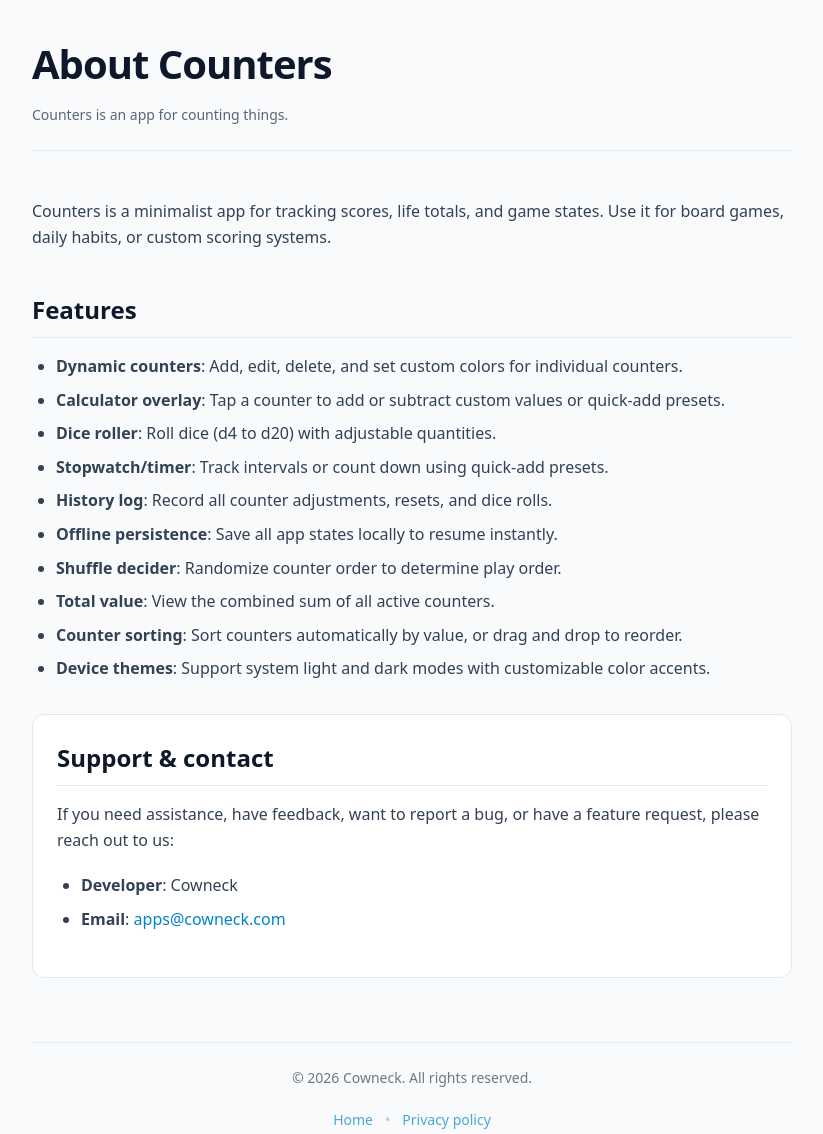
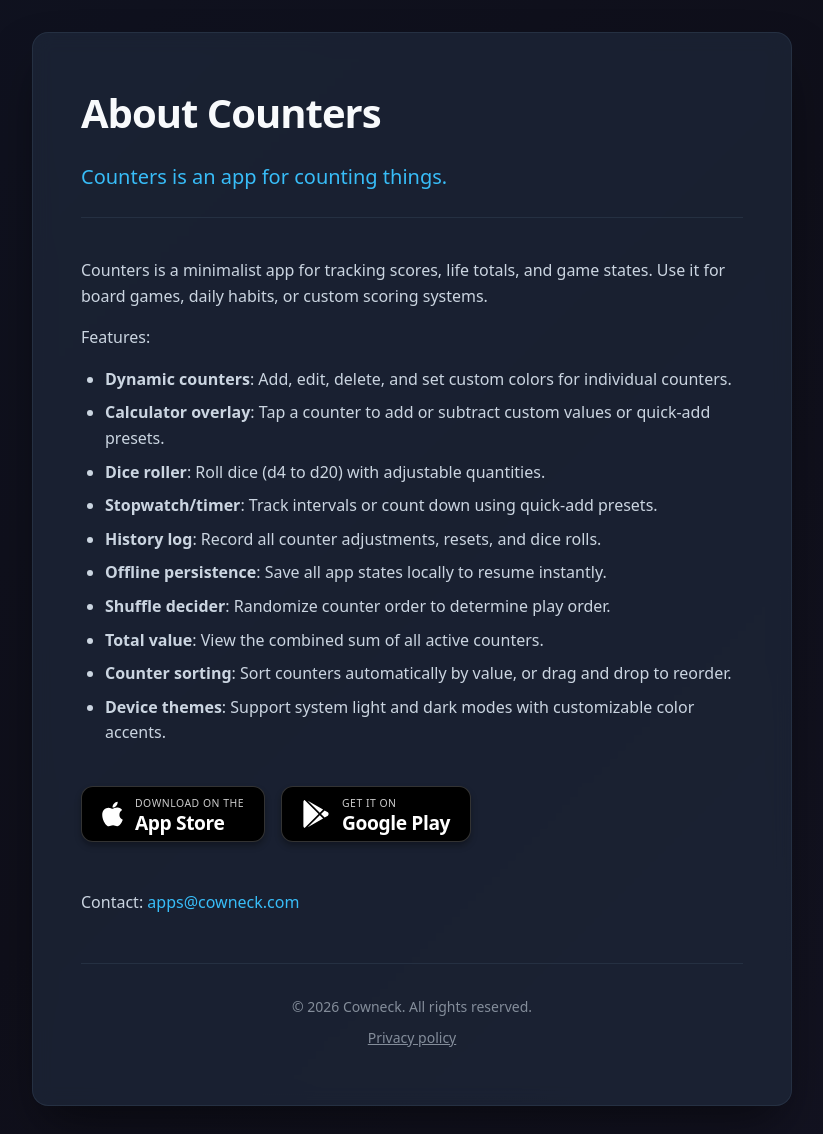
Before and after one commit to jimmyorr/counters, a website: page public/about.html in a window 1280 px wide. Shown: the top 1134 px of the page, without its empty margins (228-1051 px from the left). Drawn offline with Linux system fonts and the light colour scheme.

Commit message:
refactor: redesign about page with animated background and add store download links

```diff
--- a/public/about.html
+++ b/public/about.html
@@ -6,46 +6,56 @@
     <title>About Counters</title>
     <style>
       :root {
-        --bg-color: #0f172a;
-        --card-bg: #1e293b;
+        --card-bg: rgba(30, 41, 59, 0.7);
         --text-color: #cbd5e1;
         --heading-color: #f8fafc;
         --accent-color: #38bdf8;
-        --border-color: #334155;
+        --border-color: rgba(51, 65, 85, 0.5);
         --max-width: 760px;
-      }
-
-      @media (prefers-color-scheme: light) {
-        :root {
-          --bg-color: #f8fafc;
-          --card-bg: #ffffff;
-          --text-color: #334155;
-          --heading-color: #0f172a;
-          --accent-color: #0284c7;
-          --border-color: #e2e8f0;
-        }
       }
 
       body {
         font-family: system-ui, -apple-system, BlinkMacSystemFont, "Segoe UI",
-          Roboto, Oxygen, Ubuntu, Cantarell, "Open Sans", "Helvetica Neue",
-          sans-serif;
-        background-color: var(--bg-color);
+          Roboto, Oxygen, Ubuntu, Cantarell, sans-serif;
         color: var(--text-color);
         line-height: 1.6;
         margin: 0;
         padding: 2rem 1.5rem;
         display: flex;
         justify-content: center;
+        min-height: 100vh;
+        /* Dynamic gradient background */
+        background: linear-gradient(-45deg, #1a1a2e, #0f0f1a, #0f172a, #172554);
+        background-size: 400% 400%;
+        animation: gradientBg 15s ease infinite;
+      }
+
+      @keyframes gradientBg {
+        0% {
+          background-position: 0% 50%;
+        }
+        50% {
+          background-position: 100% 50%;
+        }
+        100% {
+          background-position: 0% 50%;
+        }
       }
 
       .container {
         max-width: var(--max-width);
         width: 100%;
+        background: var(--card-bg);
+        padding: 3rem;
+        border-radius: 1rem;
+        box-shadow: 0 25px 50px -12px rgba(0, 0, 0, 0.5);
+        backdrop-filter: blur(10px);
+        border: 1px solid var(--border-color);
+        box-sizing: border-box;
       }
 
       header {
-        margin-bottom: 3rem;
+        margin-bottom: 2.5rem;
         border-bottom: 1px solid var(--border-color);
         padding-bottom: 1.5rem;
       }
@@ -58,6 +68,13 @@
         letter-spacing: -0.025em;
       }
 
+      .promo {
+        font-size: 1.25rem;
+        color: var(--accent-color);
+        font-weight: 500;
+        margin-top: 1rem;
+      }
+
       h2 {
         color: var(--heading-color);
         font-size: 1.5rem;
@@ -67,77 +84,111 @@
         padding-bottom: 0.5rem;
       }
 
-      h3 {
-        color: var(--heading-color);
-        font-size: 1.15rem;
-        margin: 1.5rem 0 0.5rem 0;
-        font-weight: 600;
+      a {
+        color: var(--accent-color);
+        text-decoration: none;
+        transition: color 0.2s;
       }
 
-      p {
-        margin: 0 0 1.25rem 0;
+      a:hover {
+        color: #7dd3fc;
+        text-decoration: underline;
       }
 
       ul {
-        margin: 0 0 1.25rem 0;
         padding-left: 1.5rem;
+        margin-bottom: 1.5rem;
       }
 
       li {
         margin-bottom: 0.5rem;
       }
 
-      a {
-        color: var(--accent-color);
-        text-decoration: none;
-        font-weight: 500;
-      }
-
-      a:hover {
-        text-decoration: underline;
-      }
-
-      .meta {
-        font-size: 0.875rem;
-        opacity: 0.8;
-        margin: 0;
-      }
-
-      .card {
-        background-color: var(--card-bg);
-        border: 1px solid var(--border-color);
-        border-radius: 12px;
-        padding: 1.5rem;
-        margin: 2rem 0;
-      }
-
-      .card h2:first-of-type {
-        margin-top: 0;
-      }
-
-      .card p:last-child {
-        margin-bottom: 0;
-      }
-
       footer {
-        margin-top: 4rem;
+        margin-top: 3rem;
         border-top: 1px solid var(--border-color);
         padding-top: 1.5rem;
         text-align: center;
         font-size: 0.875rem;
-        opacity: 0.7;
+        color: rgba(203, 213, 225, 0.6);
       }
 
-      .footer-links {
-        margin-top: 0.75rem;
-        display: flex;
-        justify-content: center;
-        gap: 0.75rem;
-        font-size: 0.875rem;
+      footer p {
+        margin: 0.5rem 0;
       }
 
-      .footer-links .separator {
-        opacity: 0.4;
+      footer a {
+        color: rgba(203, 213, 225, 0.6);
+        text-decoration: underline;
+      }
+
+      footer a:hover {
+        color: var(--accent-color);
+      }
+
+      .store-links {
+        display: flex;
+        flex-direction: row;
+        flex-wrap: wrap;
+        gap: 1rem;
+        margin-top: 2.5rem;
+        margin-bottom: 3rem;
+      }
+
+      .store-btn {
+        display: flex;
+        align-items: center;
+        background: #000;
+        color: #fff;
+        text-decoration: none;
+        border-radius: 12px;
+        padding: 0.5rem 1.25rem;
+        border: 1px solid rgba(255, 255, 255, 0.2);
+        transition: transform 0.2s, background 0.2s, box-shadow 0.2s;
+        box-shadow: 0 4px 6px rgba(0, 0, 0, 0.3);
+      }
+
+      .store-btn:hover {
+        transform: translateY(-2px);
+        background: #111;
+        box-shadow: 0 6px 12px rgba(0, 0, 0, 0.4);
+        color: #fff;
+        text-decoration: none;
+      }
+
+      .store-btn svg {
+        height: 28px;
+        width: auto;
+        margin-right: 0.75rem;
+      }
+
+      .store-btn-text {
+        display: flex;
+        flex-direction: column;
+        align-items: flex-start;
+      }
+
+      .store-btn-small {
+        font-size: 0.65rem;
+        text-transform: uppercase;
+        letter-spacing: 0.05em;
+        opacity: 0.8;
+      }
+
+      .store-btn-large {
+        font-size: 1.2rem;
+        font-weight: 600;
+        letter-spacing: -0.02em;
+        line-height: 1.1;
+      }
+
+      @media (max-width: 600px) {
+        .container {
+          padding: 2rem;
+        }
+        h1 {
+          font-size: 2rem;
+        }
       }
     </style>
   </head>
@@ -145,15 +196,17 @@
     <div class="container">
       <header>
         <h1>About Counters</h1>
-        <p class="meta"><!-- sync-start:promo -->Counters is an app for counting things.<!-- sync-end:promo --></p>
+        <div class="promo">
+          <!-- sync-start:promo -->Counters is an app for counting things.<!-- sync-end:promo -->
+        </div>
       </header>
 
-      <main>
+      <div class="content">
         <!-- sync-start:description -->
         <p>
           Counters is a minimalist app for tracking scores, life totals, and game states. Use it for board games, daily habits, or custom scoring systems.
         </p>
-        <h2>Features</h2>
+        <p>Features:</p>
         <ul>
           <li><strong>Dynamic counters</strong>: Add, edit, delete, and set custom colors for individual counters.</li>
           <li><strong>Calculator overlay</strong>: Tap a counter to add or subtract custom values or quick-add presets.</li>
@@ -168,29 +221,47 @@
         </ul>
         <!-- sync-end:description -->
 
-        <div class="card">
-          <h2>Support & contact</h2>
-          <p>
-            If you need assistance, have feedback, want to report a bug, or have
-            a feature request, please reach out to us:
-          </p>
-          <ul>
-            <li><strong>Developer</strong>: Cowneck</li>
-            <li>
-              <strong>Email</strong>:
-              <a href="mailto:apps@cowneck.com">apps@cowneck.com</a>
-            </li>
-          </ul>
+        <div class="store-links">
+          <a
+            href="https://apps.apple.com/us/app/counters-minimalist-tracker/id6778014900"
+            target="_blank"
+            rel="noopener noreferrer"
+            class="store-btn"
+          >
+            <svg viewBox="0 0 384 512" fill="currentColor">
+              <path
+                d="M318.7 268.7c-.2-36.7 16.4-64.4 50-84.8-18.8-26.9-47.2-41.7-84.7-44.6-35.5-2.8-74.3 20.7-88.5 20.7-15 0-49.4-19.7-76.4-19.7C63.3 141.2 4 184.8 4 273.5q0 39.3 14.4 81.2c12.8 36.7 59 126.7 107.2 125.2 25.2-.6 43-17.9 75.8-17.9 31.8 0 48.3 17.9 76.4 17.9 48.6-.7 90.4-82.5 102.6-119.3-65.2-30.7-61.7-90-61.7-91.9zm-56.6-164.2c27.3-32.4 24.8-61.9 24-72.5-24.1 1.4-52 16.4-67.9 34.9-17.5 19.8-27.8 44.3-25.6 71.9 26.1 2 49.9-11.4 69.5-34.3z"
+              ></path>
+            </svg>
+            <div class="store-btn-text">
+              <span class="store-btn-small">Download on the</span>
+              <span class="store-btn-large">App Store</span>
+            </div>
+          </a>
+          <a
+            href="https://play.google.com/store/apps/details?id=com.cowneck.counters"
+            target="_blank"
+            rel="noopener noreferrer"
+            class="store-btn"
+          >
+            <svg viewBox="0 0 512 512" fill="currentColor">
+              <path
+                d="M325.3 234.3L104.6 13l280.8 161.2-60.1 60.1zM47 0C34 6.8 25.3 19.2 25.3 35.3v441.3c0 16.1 8.7 28.5 21.7 35.3l256.6-256L47 0zm425.2 225.6l-58.9-34.1-65.7 64.5 65.7 64.5 60.1-34.1c18-14.3 18-46.5-1.2-60.8zM104.6 499l280.8-161.2-60.1-60.1L104.6 499z"
+              ></path>
+            </svg>
+            <div class="store-btn-text">
+              <span class="store-btn-small">GET IT ON</span>
+              <span class="store-btn-large">Google Play</span>
+            </div>
+          </a>
         </div>
-      </main>
+
+        <p>Contact: <a href="mailto:apps@cowneck.com">apps@cowneck.com</a></p>
+      </div>
 
       <footer>
         <p>&copy; 2026 Cowneck. All rights reserved.</p>
-        <div class="footer-links">
-          <a href="index.html">Home</a>
-          <span class="separator">&bull;</span>
-          <a href="privacy.html">Privacy policy</a>
-        </div>
+        <p><a href="privacy.html">Privacy policy</a></p>
       </footer>
     </div>
   </body>
--- a/scripts/sync-metadata.js
+++ b/scripts/sync-metadata.js
@@ -128,7 +128,7 @@ for (let i = 0; i < descLines.length; i++) {
     }
 
     if (line === 'Features:') {
-      htmlDescription += '        <h2>Features</h2>\n';
+      htmlDescription += '        <p>Features:</p>\n';
     } else {
       htmlDescription += `        <p>\n          ${line}\n        </p>\n`;
     }
```
Also changed, not shown: docs/about.html (+161 -90 lines), docs/sw.js (+1 -1 lines).
